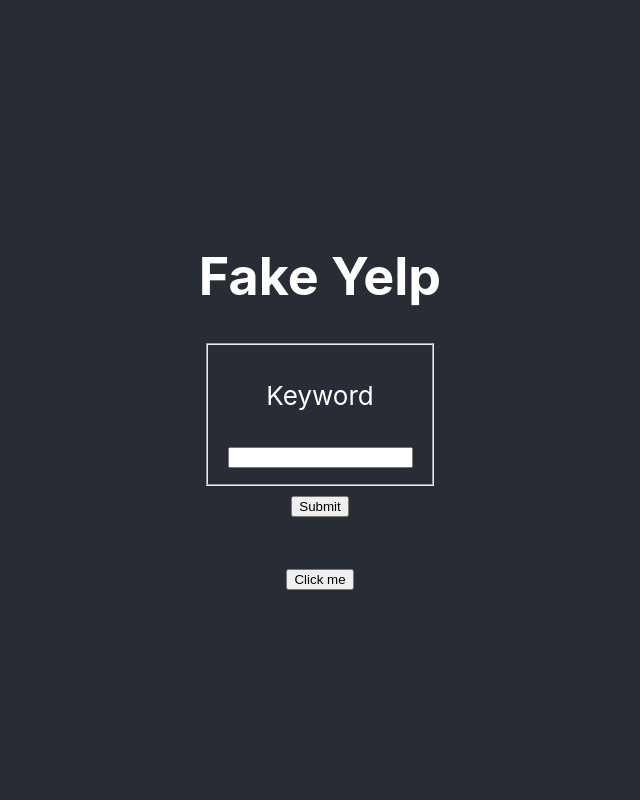
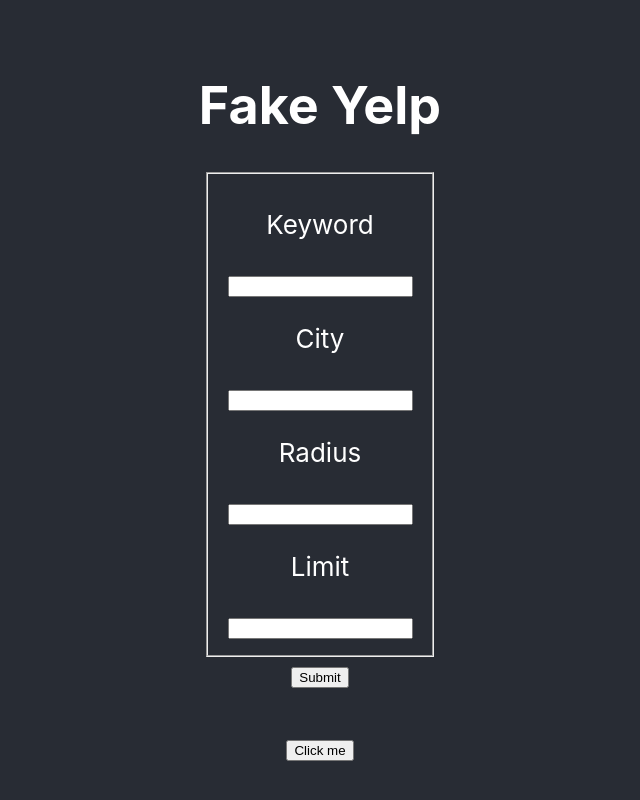
Before and after one commit to FavorWa/YelpProject, a React (Create React App) app in the folder flask-react/: page / in a window 1280 px wide. Shown: the whole page, without its empty margins (320-960 px from the left). Built offline with nearby package versions, Linux system fonts and the light colour scheme.

Commit message:
Added radius, city, and limit input

```diff
--- a/flask-react/src/App.js
+++ b/flask-react/src/App.js
@@ -33,6 +33,18 @@
            <p>Keyword</p>
            <input keyword="keyword"/>
          </label>
+         <label>
+           <p>City</p>
+           <input city="city"/>
+         </label>
+         <label>
+           <p>Radius</p>
+           <input radius="radius"/>
+         </label>
+         <label>
+           <p>Limit</p>
+           <input limit="limit"/>
+         </label>
        </fieldset>
        <button type="submit">Submit</button>
       </form>
```
